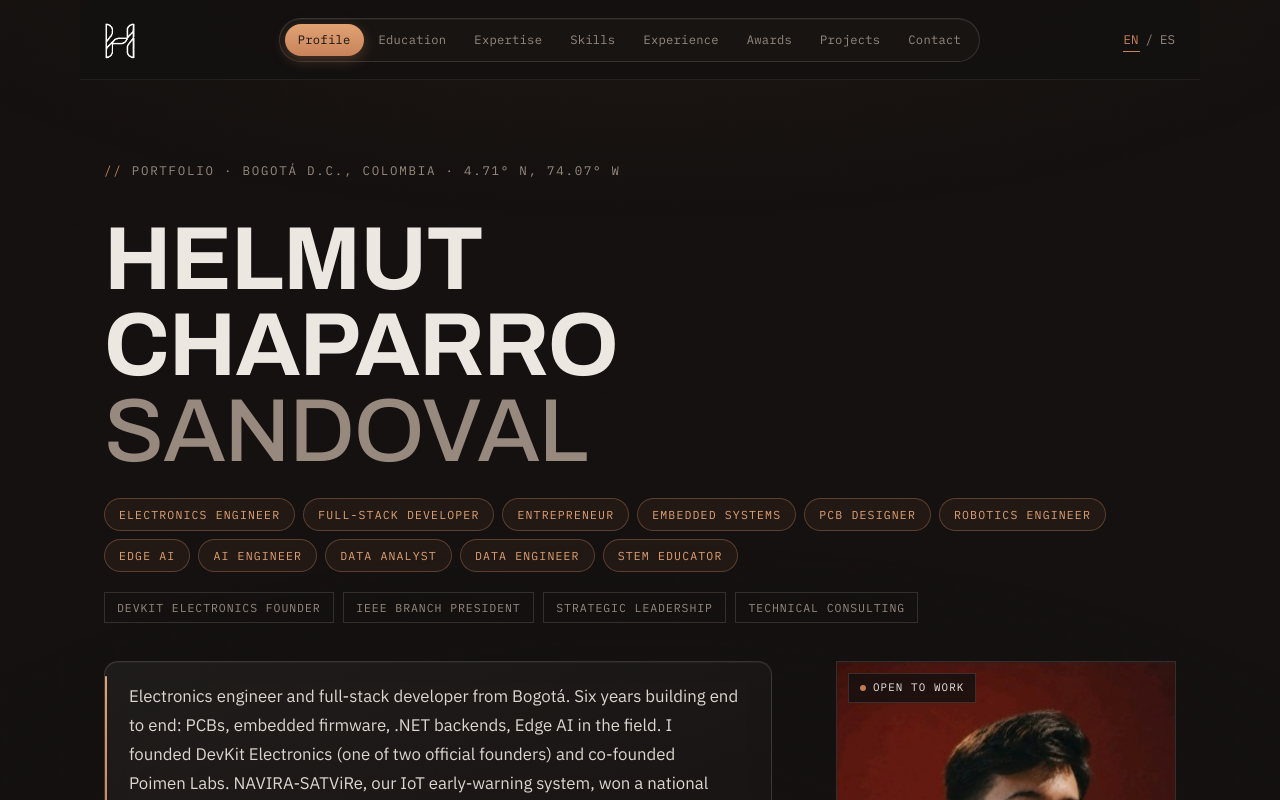
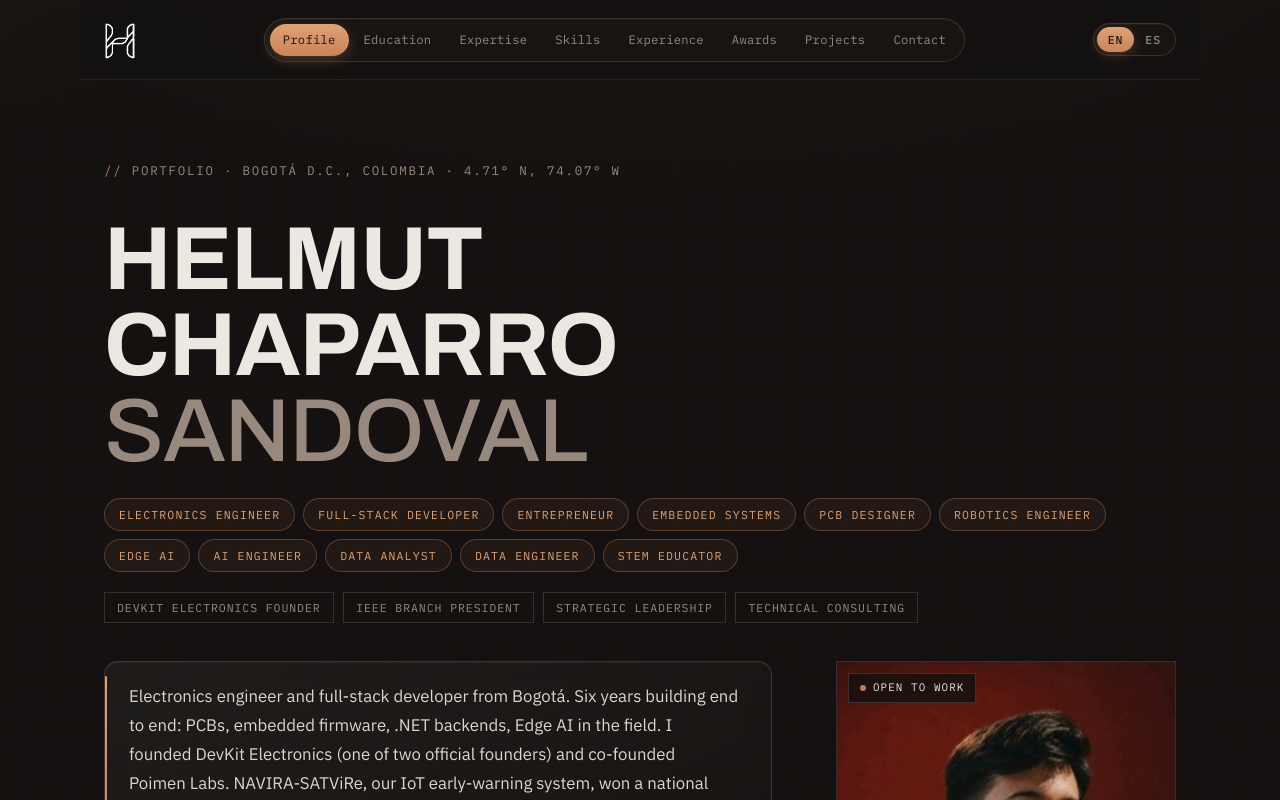
Before and after one commit to HCHAPS404/Portfolio, a React (Vite) app: page / in a window 1280 px wide. Both pictures are taken after a click on the button "EN". Shown: the top 800 px of the page. Built offline with nearby package versions, Linux system fonts and the light colour scheme.

Commit message:
Commit modificación efectos

```diff
--- a/src/components/PageChrome.jsx
+++ b/src/components/PageChrome.jsx
@@ -1,8 +1,13 @@
+import { useCursorGlow } from "../hooks/useCursorGlow.js";
+
 export function PageAmbient() {
+  useCursorGlow();
+
   return (
     <div className="pcb-ambient" aria-hidden="true">
       <div className="pcb-grid" />
       <div className="pcb-traces" />
+      <div className="cursor-glow" />
       <div className="pcb-vignette" />
     </div>
   );
--- a/src/components/SiteChrome.jsx
+++ b/src/components/SiteChrome.jsx
@@ -24,18 +24,20 @@ export function SiteHeader({ scrolled = false }) {
           </a>
         ))}
       </nav>
-      <div className="lang-switch" role="group" aria-label="Language">
+      <div className="lang-switch" role="group" aria-label="Language" data-lang={lang}>
+        <span className="lang-switch__indicator" aria-hidden="true" />
         <button
           type="button"
           className={lang === "en" ? "active" : ""}
+          aria-pressed={lang === "en"}
           onClick={() => setLang("en")}
         >
           EN
         </button>
-        <span aria-hidden="true">/</span>
         <button
           type="button"
           className={lang === "es" ? "active" : ""}
+          aria-pressed={lang === "es"}
           onClick={() => setLang("es")}
         >
           ES
--- /dev/null
+++ b/src/hooks/useCursorGlow.js
@@ -0,0 +1,70 @@
+import { useEffect } from "react";
+
+export function useCursorGlow() {
+  useEffect(() => {
+    const root = document.documentElement;
+    const reduced = window.matchMedia("(prefers-reduced-motion: reduce)");
+
+    if (reduced.matches) return;
+
+    let targetX = 50;
+    let targetY = 50;
+    let currentX = 50;
+    let currentY = 50;
+    let frame = 0;
+    let active = false;
+
+    const paint = () => {
+      currentX += (targetX - currentX) * 0.14;
+      currentY += (targetY - currentY) * 0.14;
+
+      root.style.setProperty("--cursor-x", `${currentX}%`);
+      root.style.setProperty("--cursor-y", `${currentY}%`);
+
+      const settled =
+        Math.abs(targetX - currentX) < 0.04 &&
+        Math.abs(targetY - currentY) < 0.04;
+
+      if (!settled) {
+        frame = requestAnimationFrame(paint);
+      } else {
+        frame = 0;
+      }
+    };
+
+    const queuePaint = () => {
+      if (!frame) frame = requestAnimationFrame(paint);
+    };
+
+    const onMove = (event) => {
+      if (event.pointerType === "touch") return;
+
+      targetX = (event.clientX / window.innerWidth) * 100;
+      targetY = (event.clientY / window.innerHeight) * 100;
+
+      if (!active) {
+        active = true;
+        root.style.setProperty("--cursor-glow-opacity", "1");
+      }
+
+      queuePaint();
+    };
+
+    const onLeave = () => {
+      active = false;
+      root.style.setProperty("--cursor-glow-opacity", "0");
+    };
+
+    window.addEventListener("pointermove", onMove, { passive: true });
+    document.documentElement.addEventListener("pointerleave", onLeave);
+
+    return () => {
+      window.removeEventListener("pointermove", onMove);
+      document.documentElement.removeEventListener("pointerleave", onLeave);
+      if (frame) cancelAnimationFrame(frame);
+      root.style.removeProperty("--cursor-x");
+      root.style.removeProperty("--cursor-y");
+      root.style.removeProperty("--cursor-glow-opacity");
+    };
+  }, []);
+}
--- a/src/index.css
+++ b/src/index.css
@@ -18,6 +18,9 @@
   --display: "Archivo", sans-serif;
   --measure: 62ch;
   --ease: cubic-bezier(0.25, 1, 0.4, 1);
+  --cursor-x: 50%;
+  --cursor-y: 50%;
+  --cursor-glow-opacity: 0;
 }
 
 * {
@@ -82,6 +85,39 @@ body {
   background:
     radial-gradient(ellipse 120% 70% at 50% -10%, rgba(201, 131, 90, 0.06), transparent 55%),
     radial-gradient(ellipse 90% 60% at 50% 110%, var(--bg), transparent 70%);
+}
+
+.cursor-glow {
+  position: absolute;
+  inset: -15%;
+  pointer-events: none;
+  opacity: var(--cursor-glow-opacity);
+  transition: opacity 0.45s ease;
+  background: radial-gradient(
+    560px circle at var(--cursor-x) var(--cursor-y),
+    rgba(224, 162, 115, 0.1) 0%,
+    rgba(201, 131, 90, 0.055) 24%,
+    rgba(201, 131, 90, 0.02) 42%,
+    transparent 66%
+  );
+  -webkit-mask-image: radial-gradient(
+    ellipse 38% 78% at 50% 46%,
+    rgba(0, 0, 0, 0.22) 0%,
+    rgba(0, 0, 0, 0.72) 68%,
+    #000 100%
+  );
+  mask-image: radial-gradient(
+    ellipse 38% 78% at 50% 46%,
+    rgba(0, 0, 0, 0.22) 0%,
+    rgba(0, 0, 0, 0.72) 68%,
+    #000 100%
+  );
+}
+
+@media (prefers-reduced-motion: reduce) {
+  .cursor-glow {
+    display: none;
+  }
 }
 
 @keyframes pcb-drift {
@@ -267,32 +303,66 @@ h1, h2, h3, h4 {
 }
 
 .lang-switch {
-  display: flex;
+  position: relative;
+  display: inline-grid;
+  grid-template-columns: 1fr 1fr;
   align-items: center;
-  gap: 6px;
-  font-family: var(--mono);
-  font-size: 0.78rem;
-  color: var(--muted);
+  padding: 3px;
+  border-radius: 999px;
+  border: 1px solid var(--line);
+  background: color-mix(in srgb, var(--surface) 70%, transparent);
+  backdrop-filter: blur(12px);
+  -webkit-backdrop-filter: blur(12px);
+  box-shadow: inset 0 1px 0 rgba(236, 231, 225, 0.05);
+  isolation: isolate;
+}
+
+.lang-switch__indicator {
+  position: absolute;
+  top: 3px;
+  left: 3px;
+  width: calc(50% - 3px);
+  height: calc(100% - 6px);
+  border-radius: 999px;
+  background: linear-gradient(180deg, var(--copper-bright), var(--copper));
+  box-shadow: 0 3px 12px rgba(201, 131, 90, 0.28);
+  transition: transform 0.34s var(--ease);
+  z-index: 0;
+}
+
+.lang-switch[data-lang="es"] .lang-switch__indicator {
+  transform: translateX(100%);
 }
 
 .lang-switch button {
+  position: relative;
+  z-index: 1;
   background: none;
   border: none;
-  padding: 2px 1px;
-  font: inherit;
+  min-width: 2.35rem;
+  padding: 5px 11px;
+  font-family: var(--mono);
+  font-size: 0.72rem;
+  font-weight: 500;
+  letter-spacing: 0.08em;
   color: var(--muted);
   cursor: pointer;
-  border-bottom: 1px solid transparent;
-  transition: color 0.2s, border-color 0.2s;
-}
-
-.lang-switch button:hover {
+  border-radius: 999px;
+  transition: color 0.25s ease, transform 0.25s var(--ease);
+}
+
+.lang-switch button:hover:not(.active) {
   color: var(--text);
+  transform: translateY(-1px);
 }
 
 .lang-switch button.active {
-  color: var(--copper);
-  border-color: var(--copper);
+  color: #1a1512;
+}
+
+.lang-switch button:focus-visible {
+  outline: 2px solid var(--copper-bright);
+  outline-offset: 2px;
 }
 
 /* Layout primitives */
```
